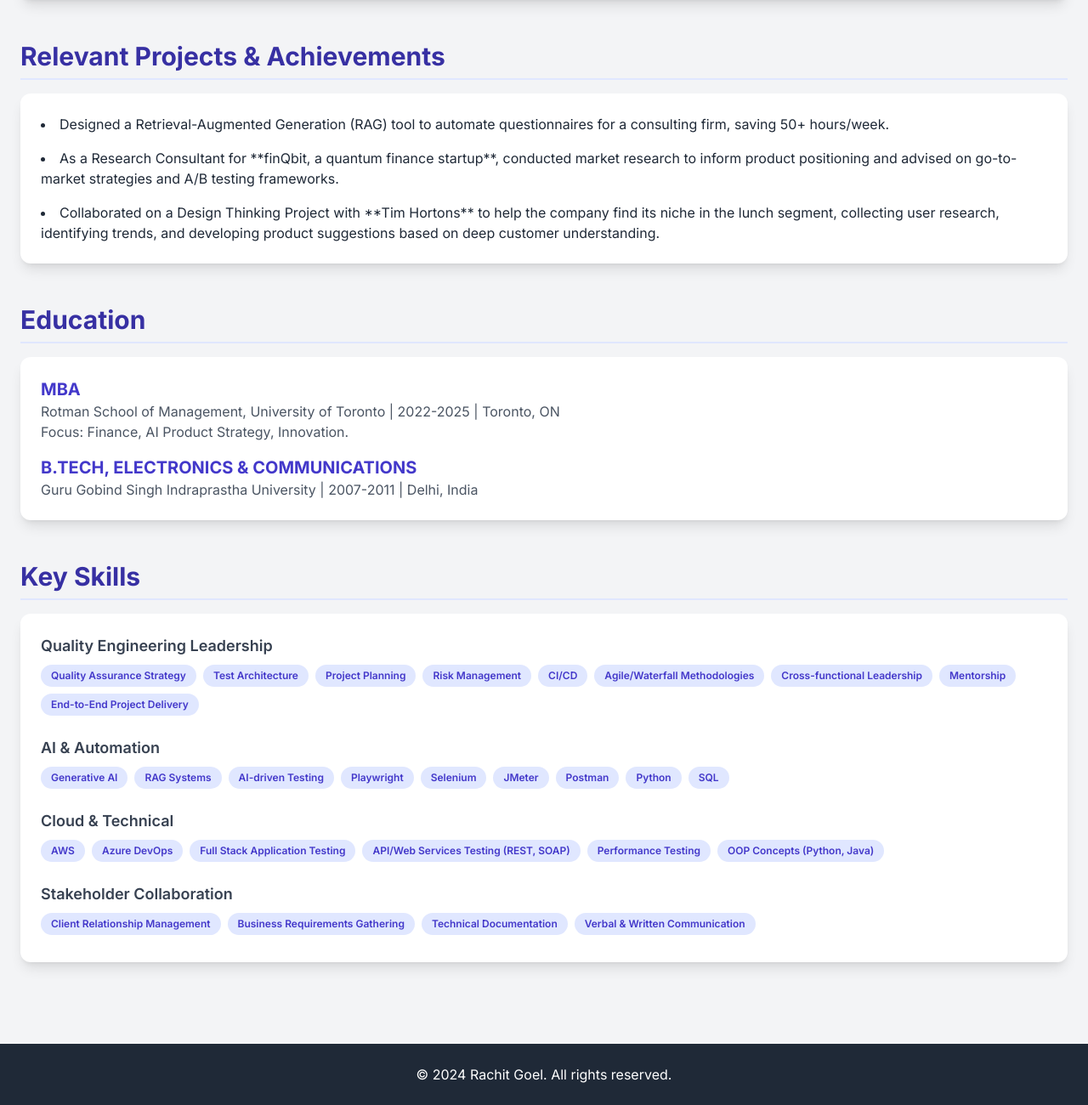
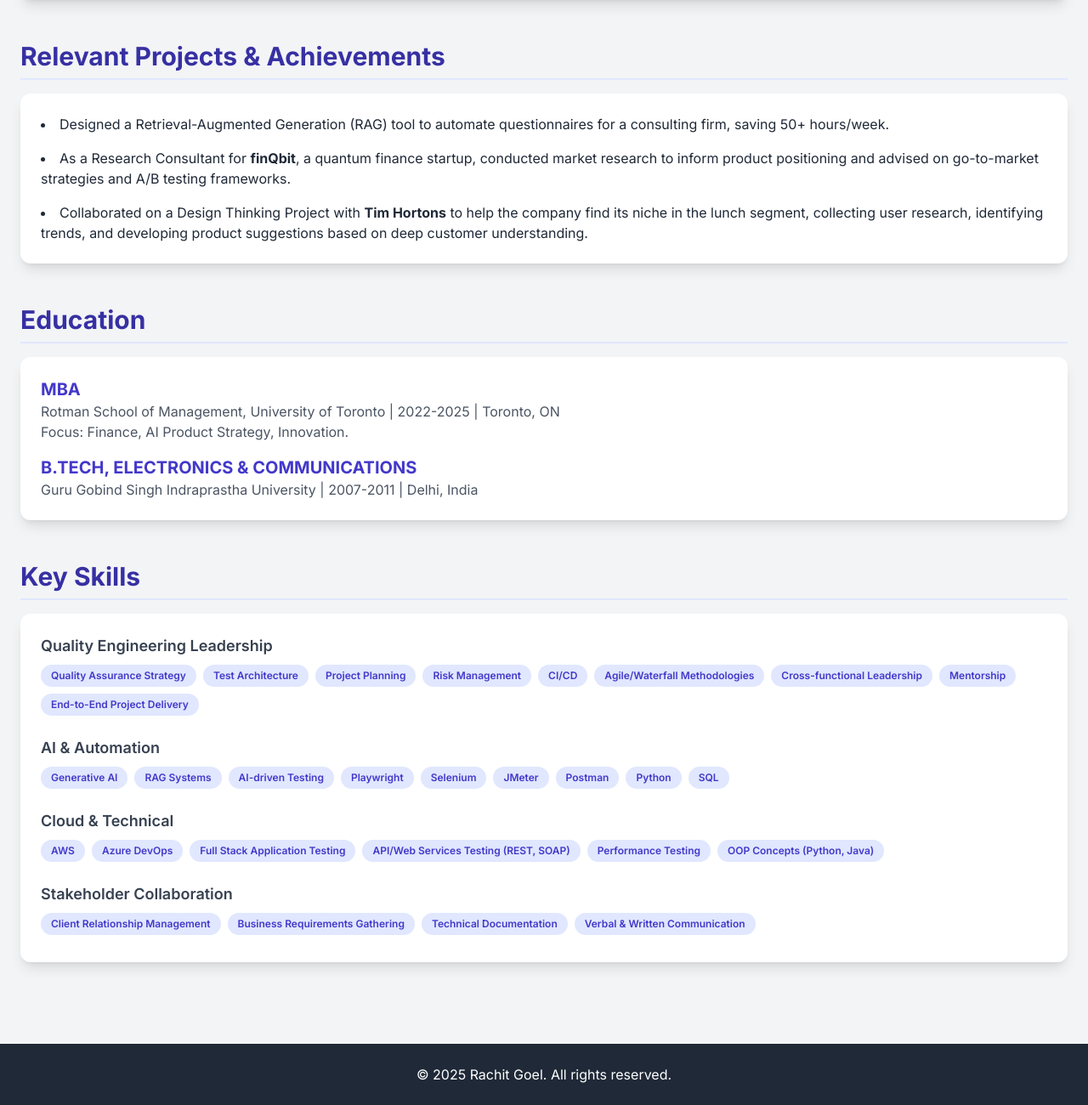
Before and after one commit to rachitgoel89/rachitgoel89.github.io, a plain HTML site: page index.html in a window 1280 px wide. Shown: the part 1737-3037 px from the top of the page at 85% size. Drawn offline with nearby package versions, Linux system fonts and the light colour scheme.

Commit message:
Update index.html

```diff
--- a/index.html
+++ b/index.html
@@ -179,10 +179,10 @@
                 <ul class="list-disc list-inside space-y-4">
                     <li>Designed a Retrieval-Augmented Generation (RAG) tool to automate questionnaires for a consulting
                         firm, saving 50+ hours/week.</li>
-                    <li>As a Research Consultant for **finQbit, a quantum finance startup**, conducted market research
+                    <li>As a Research Consultant for <b>finQbit</b>, a quantum finance startup, conducted market research
                         to inform product positioning and advised on go-to-market strategies and A/B testing frameworks.
                     </li>
-                    <li>Collaborated on a Design Thinking Project with **Tim Hortons** to help the company find its
+                    <li>Collaborated on a Design Thinking Project with <b>Tim Hortons</b> to help the company find its
                         niche in the lunch segment, collecting user research, identifying trends, and developing product
                         suggestions based on deep customer understanding.</li>
                 </ul>
@@ -266,10 +266,11 @@
     <!-- Footer Section -->
     <footer class="bg-gray-800 text-white py-6">
         <div class="container mx-auto px-6 text-center">
-            <p>&copy; 2024 Rachit Goel. All rights reserved.</p>
+            <p>&copy; 2025 Rachit Goel. All rights reserved.</p>
         </div>
     </footer>
 
 </body>
 
+
 </html>
```
